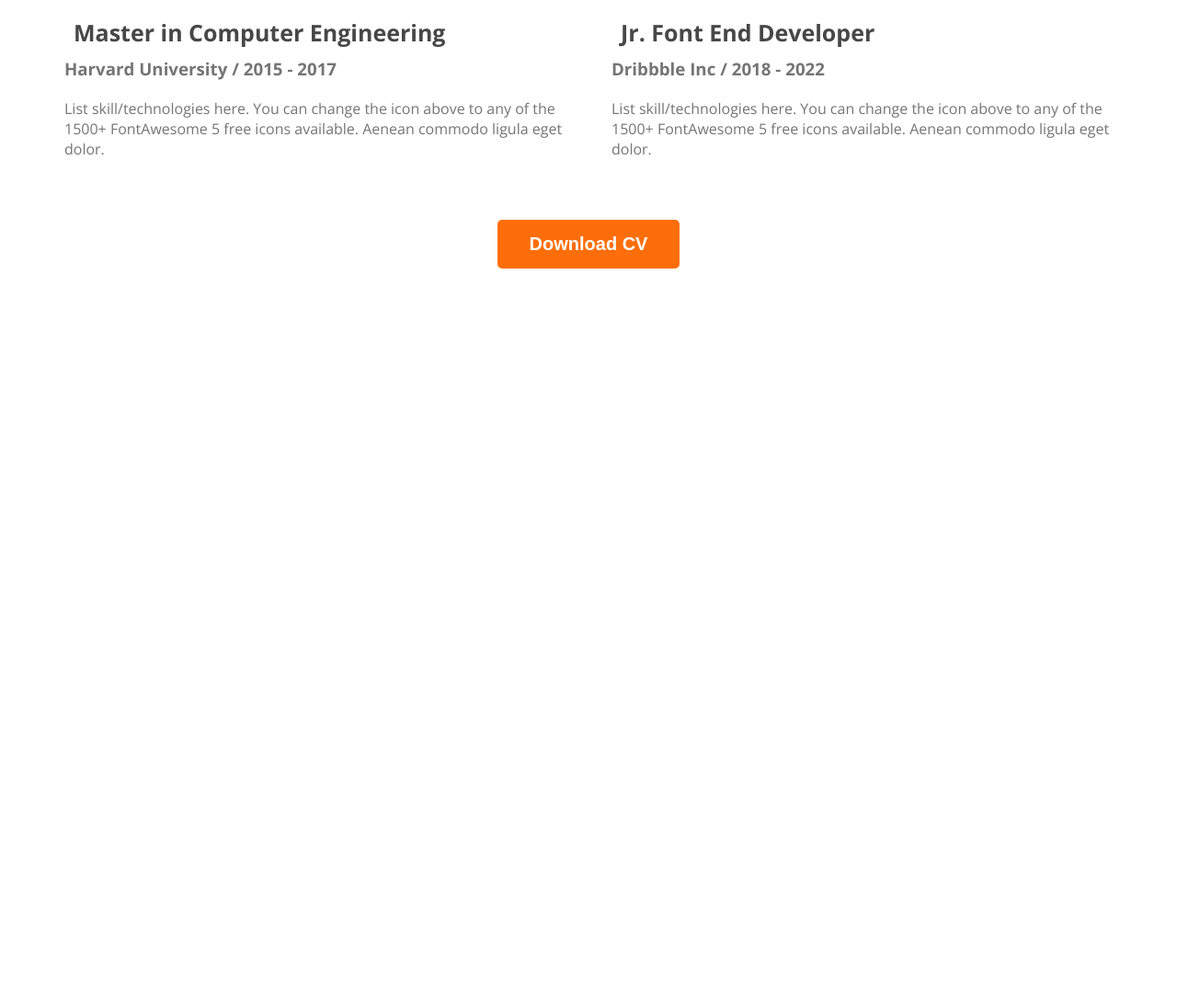
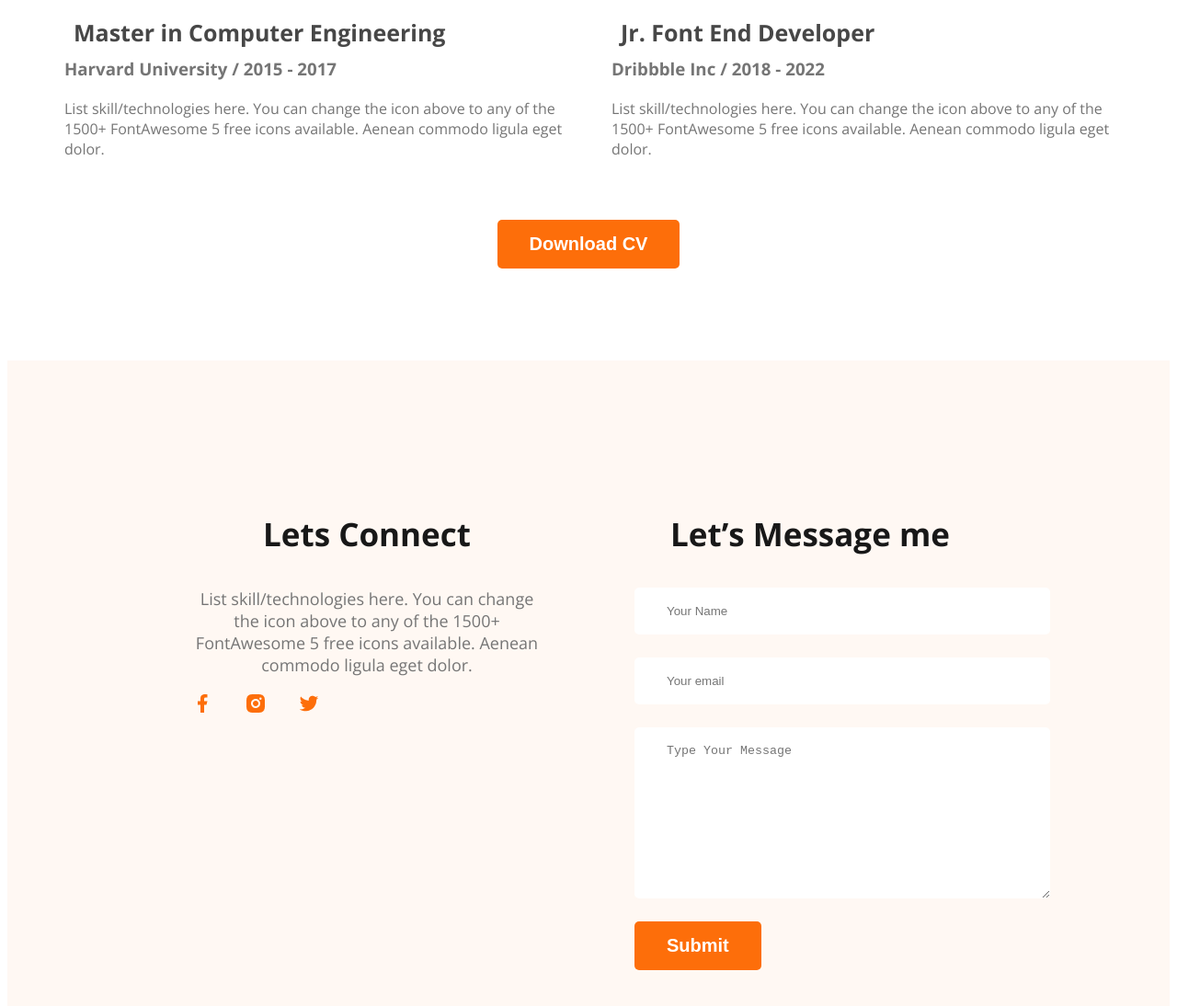
Before and after one commit to pranto-bpi/developer-portfolio, a plain HTML site: page index.html in a window 1280 px wide. Shown: the part 3035-4129 px from the top of the page at 92% size. Before the commit the page ends 3335 px from the top, so only its background shows below. Drawn offline with nearby package versions, Linux system fonts and the light colour scheme.

Commit message:
All section  completed

```diff
--- a/index.html
+++ b/index.html
@@ -177,7 +177,29 @@
     </section>
 
   </main>
-  <footer></footer>
+  <footer>
+    <div class="footer-column">
+      <h3 class="section-title">Lets Connect</h3>
+      <p class="section-description">
+        List skill/technologies here. You can change the icon above
+        to any of the 1500+ FontAwesome 5 free icons available. Aenean commodo ligula eget dolor.
+      </p>
+      <div class="social-links">
+        <a href=""><img src="images/icons/facebook.png" alt=""></a>
+        <a href=""><img src="images/icons/insta.png" alt=""></a>
+        <a href=""><img src="images/icons/twitter.png" alt=""></a>
+      </div>
+    </div>
+    <div class="footer-column">
+      <h3 class="section-title">Let’s Message me</h3>
+      <form class="contact" action="">
+        <input type="text" placeholder="Your Name ">
+        <input type="email"placeholder="Your email">
+        <textarea name="" id="" cols="30" rows="10" placeholder="Type Your Message"></textarea>
+        <input class="btn-primary" type="submit" value="Submit">
+      </form>
+    </div>
+  </footer>
 </body>
 
 </html>
--- a/styles/portfolio.css
+++ b/styles/portfolio.css
@@ -169,6 +169,7 @@ main section {
 }
 
 /* resume section  */
+
 .resume-column-title {
      color: #474747;
      font-size: 30px;
@@ -203,3 +204,30 @@ main section {
      text-align: center;
      margin-top: 50px;
 }
+/* footer styles */
+footer{
+     display: flex;
+     gap: 100px;
+     background: #FFF8F3;
+     padding: 130px 200px;
+     margin-top: 100px;
+}
+.footer-column{
+     width:50%;
+}
+.social-links a {
+     margin-right: 30px;
+     justify-content: center;
+
+}
+.contact input[type="text"], .contact input[type="email"],
+textarea{
+display: block;
+margin-bottom: 25px;
+padding: 18px 35px;
+color: #757575;
+border-radius: 5px;
+background:  #FFF;
+border: 0;
+width: 100%;
+}
```
